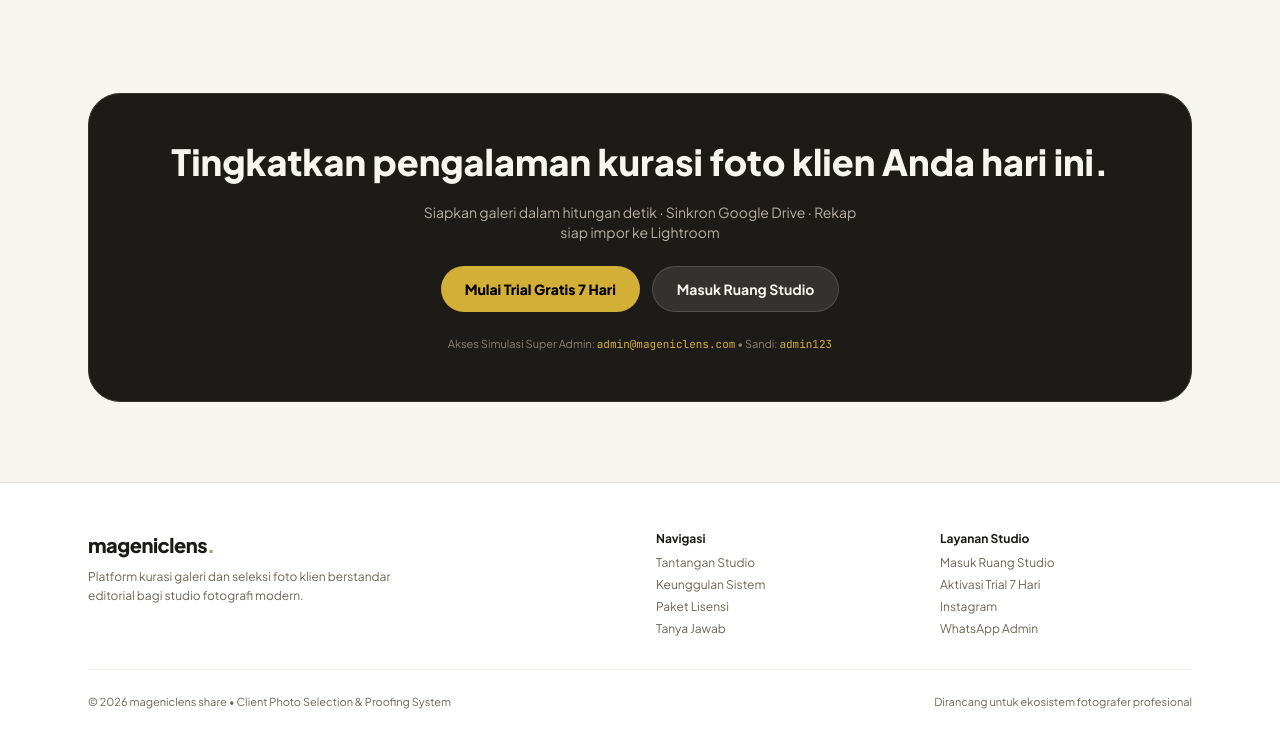
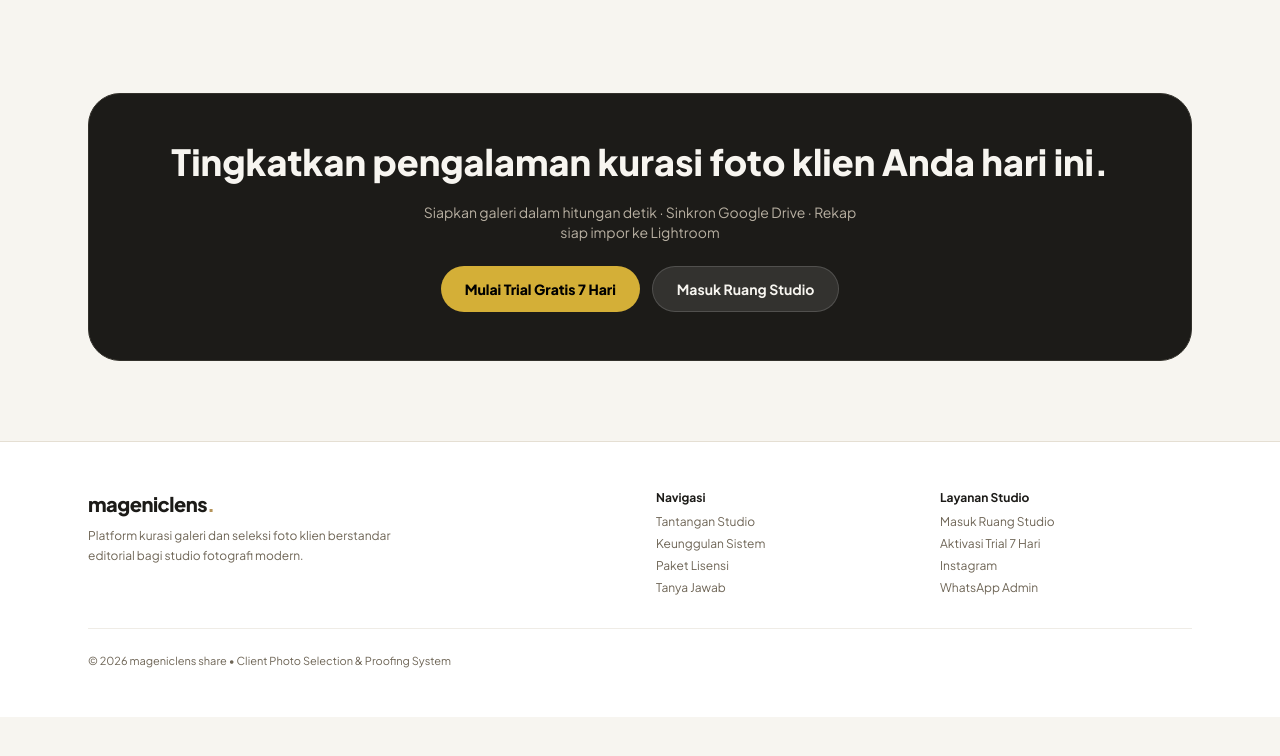
Before and after one commit to rahmatindraher/mageniclens-share, a plain HTML site: page index.html in a window 1280 px wide. Shown: the part 3383-4139 px from the top of the page. After the commit the page ends 4100 px from the top, so only its background shows below. Drawn offline with nearby package versions, Linux system fonts and the light colour scheme; no server answers.

Commit message:
Update index.html

```diff
--- a/index.html
+++ b/index.html
@@ -463,9 +463,6 @@
               Masuk Ruang Studio
             </button>
           </div>
-          <p class="text-[11px] text-[#8C8270] pt-1">
-            Akses Simulasi Super Admin: <code class="text-[#D4AF37]">admin@mageniclens.com</code> • Sandi: <code class="text-[#D4AF37]">admin123</code>
-          </p>
         </div>
       </section>
     </div>
@@ -1248,7 +1245,6 @@
 
       <div class="pt-6 flex flex-col sm:flex-row items-center justify-between gap-2 text-[11px]">
         <p>© 2026 mageniclens share • Client Photo Selection & Proofing System</p>
-        <p>Dirancang untuk ekosistem fotografer profesional</p>
       </div>
     </div>
   </footer>
```
